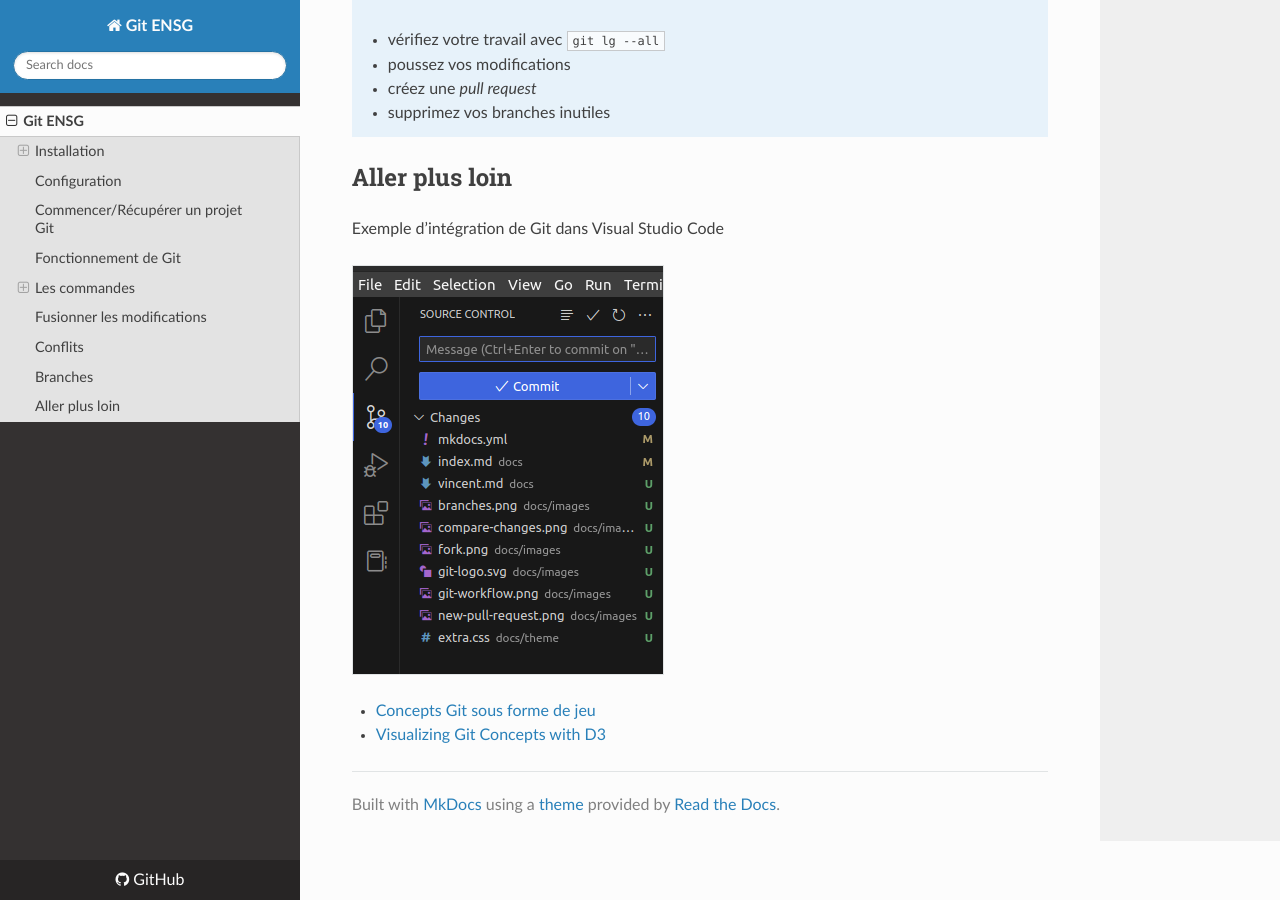
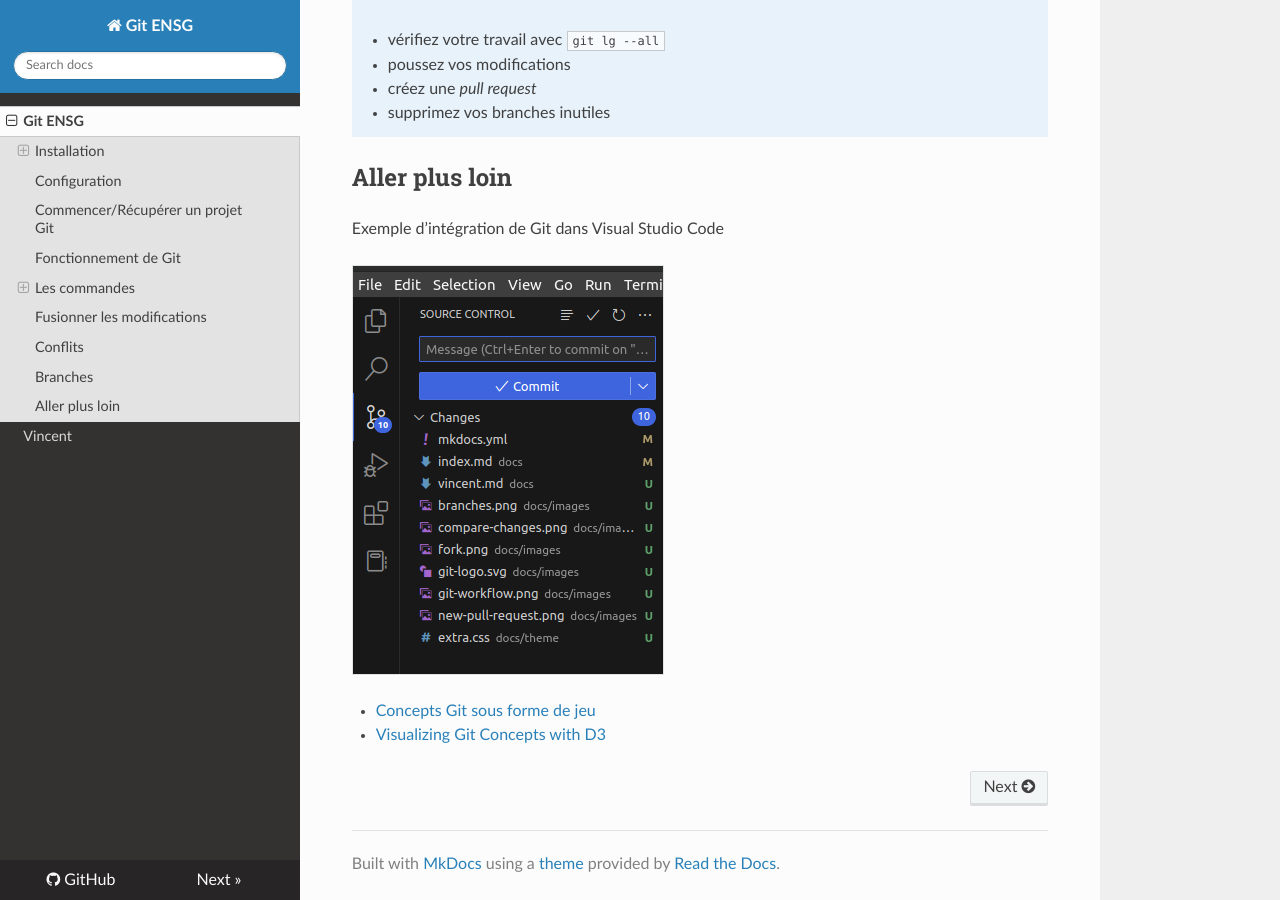
Before and after one commit to iamvdo/git-ensg, an MkDocs documentation site: the page built from docs/index.md, in a window 1280 px wide and 900 px high, scrolled down 10235 px. Built offline with MkDocs 1.6.1, drawn with Linux system fonts in a browser that asks for light colours; nearby versions of some CDN libraries.

Commit message:
Création menu pour ma page

```diff
--- a/mkdocs.yml
+++ b/mkdocs.yml
@@ -4,6 +4,7 @@ repo_url: https://github.com/iamvdo/git-ensg/
 edit_uri: 'blob/main/docs/'
 nav:
     - Git ENSG: index.md
+    - Vincent: vincent-deoliveira.md
 theme:
     name: readthedocs
 extra_css:
```
